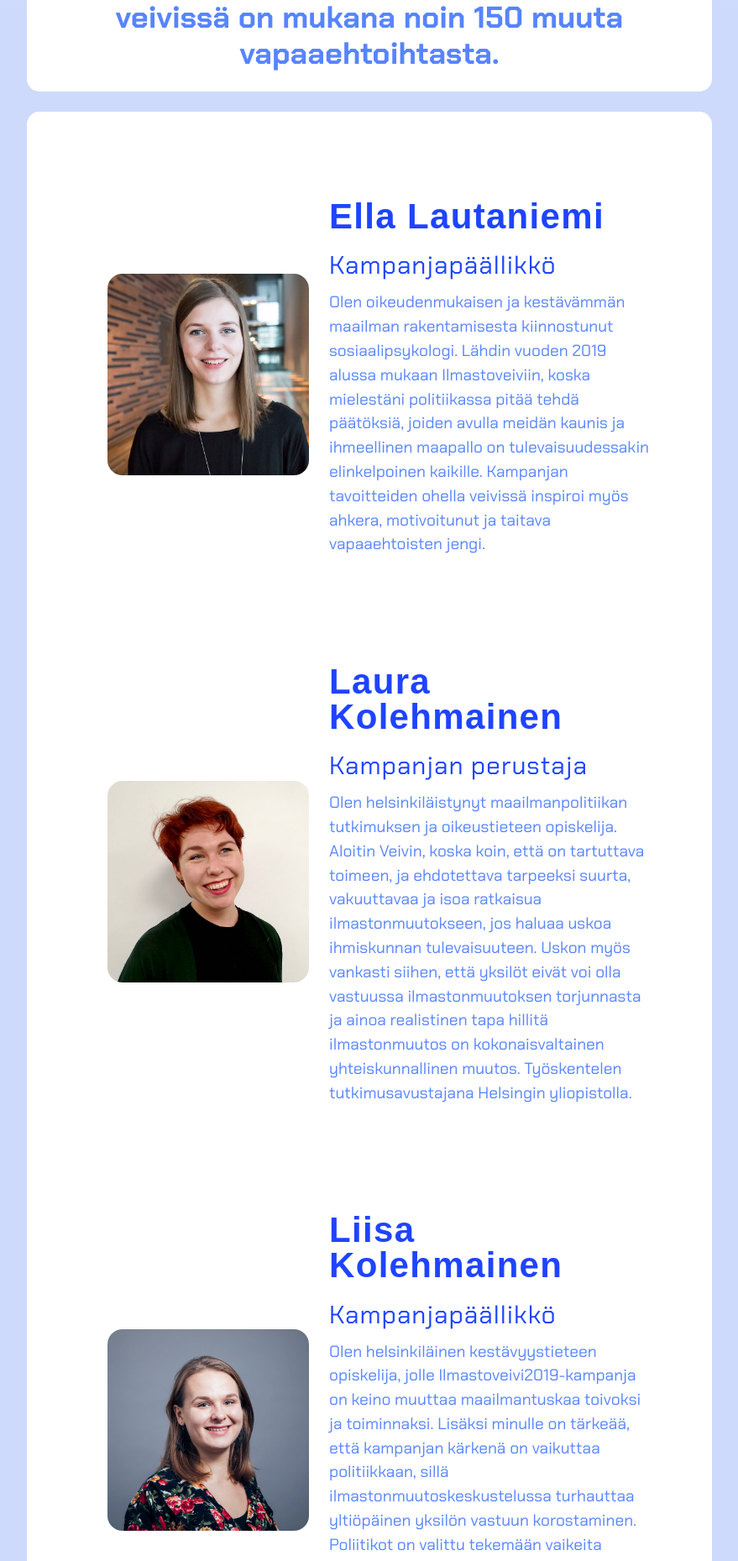
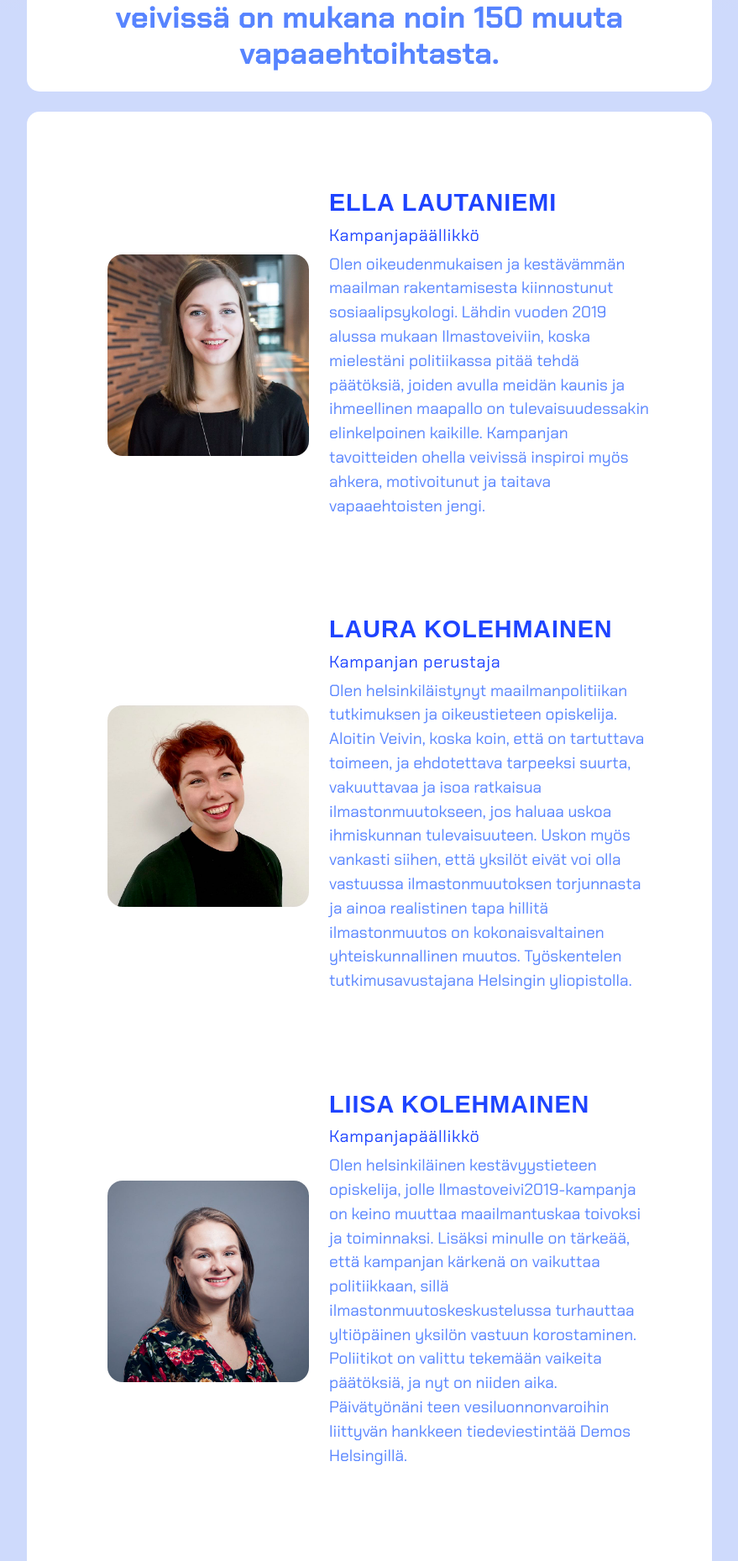
Before and after one commit to ilmastoveivi/ilmastoveivi.github.io, a Jekyll site: the page built from tekijät.md, in a window 1280 px wide. Shown: the part 835-2694 px from the top of the page at 84% size, without its empty margins (200-1079 px from the left). Built offline with Jekyll 4.4.1, drawn with Linux system fonts in a browser that asks for light colours; nearby versions of some CDN libraries; some web fonts are replaced.

Commit message:
Fixed heading size ovverides introduced by bootstrap; Fixed font preferences according to AD's wishes

```diff
--- a/_sass/main.scss
+++ b/_sass/main.scss
@@ -229,6 +229,8 @@ h3 {
   line-height: 1;
   color: #1E44FF;
   letter-spacing: 0.0315em;
+  font-size: 1.2em;
+  text-transform: uppercase;
 }
 
 h4 {
@@ -242,6 +244,7 @@ h5 {
   line-height: 1;
   color: #1E44FF;
   letter-spacing: 0.0315em;
+  font-size: 0.83em;
 }
 
 p {
```
